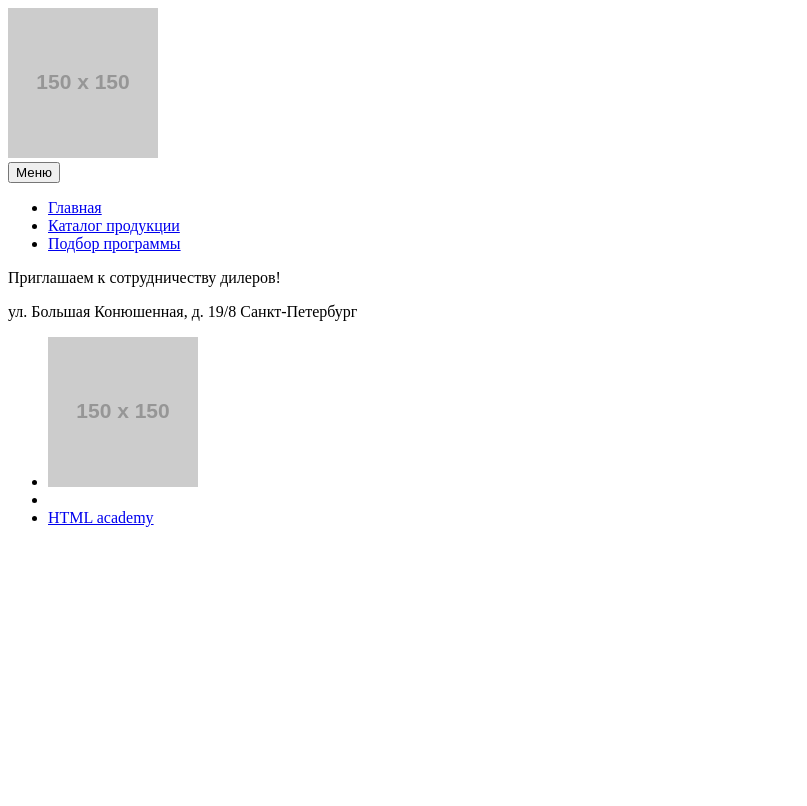
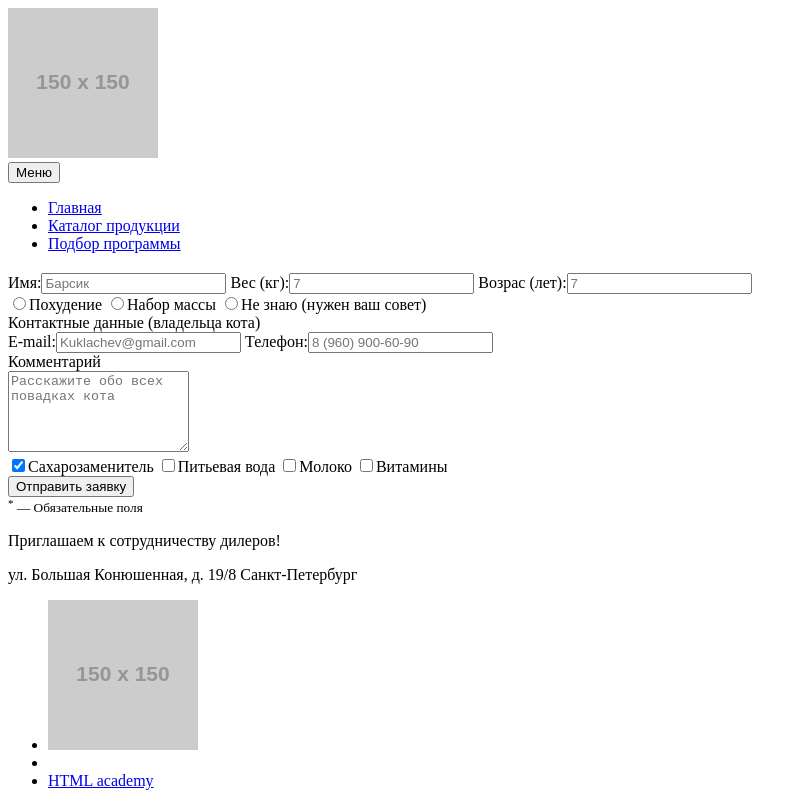
Before and after one commit to Maria2323/1316825-cat-energy-19, a website: page source/form.html in a window 1280 px wide. Shown: the whole page, without its empty margins (0-807 px from the left). Drawn offline with Linux system fonts and the light colour scheme; placeholder pictures from the web are drawn by us.

Commit message:
Завершает верстку страниц мобильной версии

```diff
--- a/source/form.html
+++ b/source/form.html
@@ -26,8 +26,42 @@
       </div>
     </nav>
   </header>
-  <main>
-
+  <main class="main-page">
+    <section class="application-form">
+      <h1 class="application-form__title"></h1>
+      <p class="application-form__description"></p>
+      <form class="application-form__form form">
+        <div class="form__personal-wrapper personal-field">
+          <label class="personal-field__name">Имя:<input type="text" name="name" required placeholder="Барсик"></label>
+          <label class="personal-field__weight">Вес (кг):<input type="text" name="weight" required placeholder="7"></label>
+          <label class="personal-field__old">Возрас (лет):<input type="text" name="old" placeholder="7"></label>
+        </div>
+        <div class="form__program-choiсe-wrapper choose-program-field">
+          <label class="choose-program-field__loose-weight"><input type="radio" name="loose-weight" value="loose-weight">Похудение</label>
+          <label class="choose-program-field__weight-set"><input type="radio" name="weight-set" value="weight-set">Набор массы</label>
+          <label class="choose-program-field__advice"><input type="radio" name="need-advice" value="need-advice">Не знаю (нужен ваш совет)</label>
+        </div>
+        <div class="form__contacts-wrapper contacts-field">
+          <div class="contacts-field__title">Контактные данные (владельца кота)</div>
+          <label class="contacts-field__personal">E-mail:<input type="email" name="e-mail" required placeholder="Kuklachev@gmail.com"></label>
+          <label class="contacts-field__personal">Телефон:<input type="tel" name="phone-number" required placeholder="8 (960) 900-60-90"></label>
+        </div>
+        <div class="form__comments-wrapper comments-field">
+          <div class="comments-field__title">Комментарий</div>
+          <textarea class="comments-field__text" name="comment" rows="5" placeholder="Расскажите обо всех повадках кота"></textarea>
+        </div>
+        <div class="form__related-wrapper related-field">
+          <label class="related-field__loose-weight"><input type="checkbox" name="related-sweetener" value="sweetener" checked>Сахарозаменитель</label>
+          <label class="related-field__weight-set"><input type="checkbox" name="related-water" value="water">Питьевая вода</label>
+          <label class="related-field__advice"><input type="checkbox" name="related-milk" value="milk">Молоко</label>
+          <label class="related-field__advice"><input type="checkbox" name="related-vitamin" value="vitamin">Витамины</label>
+        </div>
+        <button type="submit" class="form__button button">Отправить заявку</button>
+      </form>
+      <small class="application-form__legend">
+        <sup>*</sup> — Обязательные поля
+      </small>
+    </section>
   </main>
   <footer class="footer-page">
     <div class="footer-page__wrapper">
```
Also changed, not shown: source/catalog.html (+42 -2 lines).
